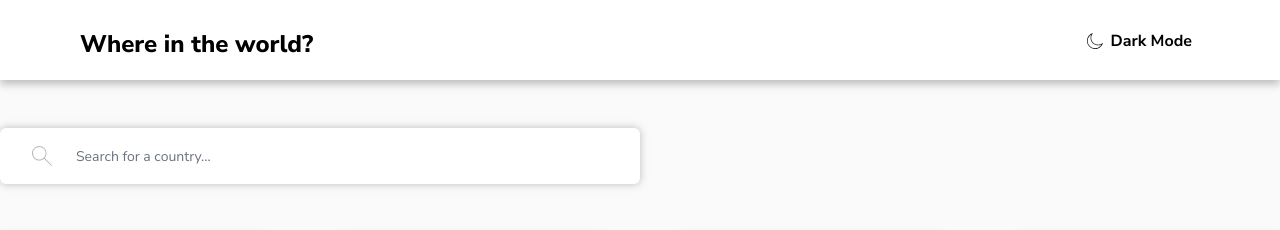
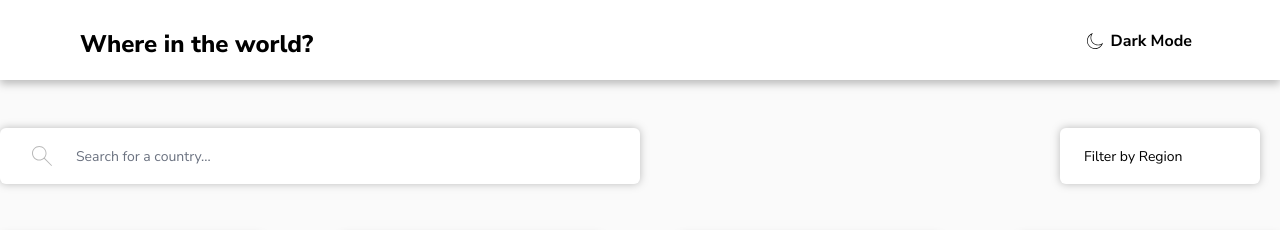
Before and after one commit to DrunkenNeoguri/tossinvest-dp-team-asst-study, a Next.js app in the folder apps/rest-countries/: page / in a window 1280 px wide. Shown: the top 230 px of the page. Built offline with nearby package versions, Linux system fonts and the light colour scheme.

Commit message:
feat: 드롭다운 컴포넌트 추가 및 관련 로직 추가 반영영

```diff
--- a/apps/rest-countries/app/page.tsx
+++ b/apps/rest-countries/app/page.tsx
@@ -1,3 +1,4 @@
+import { Dropdown } from "@/components/dropdown";
 import { RegionCard } from "@/components/region-card";
 import { SearchBar } from "@/components/search-bar";
 import { Country } from "@/type/type";
@@ -10,7 +11,10 @@ export default async function Home() {
 
     return (
       <Fragment>
-        <SearchBar />
+        <div className="w-full flex justify-between my-12">
+          <SearchBar />
+          <Dropdown />
+        </div>
         <div className="grid grid-cols-4 gap-[76px]">
           {countries.map((country) => (
             <RegionCard
--- a/apps/rest-countries/app/search/page.tsx
+++ b/apps/rest-countries/app/search/page.tsx
@@ -3,21 +3,37 @@ import { SearchBar } from "@/components/search-bar";
 import { Country } from "@/type/type";
 import { Fragment } from "react";
 import { ResultNotFountSection } from "./_component/result-not-found-section";
+import { Dropdown } from "@/components/dropdown";
 
 export default async function Search({
   searchParams,
 }: {
-  searchParams: { keyword?: string };
+  searchParams: { keyword?: string; region?: string };
 }) {
   try {
+    const { keyword, region } = await searchParams;
+    const fetchURL = () => {
+      if (keyword && region) {
+        return `keyword=${keyword}+region=${region}`;
+      } else if (keyword) {
+        return `keyword=${keyword}`;
+      } else if (region) {
+        return `region=${region}`;
+      }
+      return "";
+    };
+
     const responseData = await fetch(
-      `http://localhost:3000/api/search?keyword=${searchParams.keyword}`
+      `http://localhost:3000/api/search?${fetchURL()}`
     );
     const countries: Country[] = await responseData.json();
 
     return (
       <Fragment>
-        <SearchBar />
+        <div className="w-full flex justify-between my-12">
+          <SearchBar />
+          <Dropdown />
+        </div>
 
         {countries.length === 0 ? (
           <ResultNotFountSection />
--- a/apps/rest-countries/components/dropdown/index.tsx
+++ b/apps/rest-countries/components/dropdown/index.tsx
@@ -1,31 +1,81 @@
 "use client";
 
 import { Regions } from "@/type/type";
-import { useRouter } from "next/navigation";
-import { ChangeEvent, useEffect, useState } from "react";
+import { useRouter, useSearchParams } from "next/navigation";
+import { useState } from "react";
 
 export function Dropdown() {
-  const [selected, setSelected] = useState<Regions>();
+  const [toggleState, setToggleState] = useState<"open" | "close">("close");
+
   const router = useRouter();
+  const searchParams = useSearchParams();
+  const queryRegion = searchParams.get("region");
 
-  const handleOnChange = (event: ChangeEvent<HTMLSelectElement>) => {
-    setSelected(event.target.value as Regions);
+  const handleOnClickToggleButton = () => {
+    return toggleState === "open"
+      ? setToggleState("close")
+      : setToggleState("open");
   };
 
-  useEffect(() => {
-    router.push(`/search?region=${selected}`);
-  }, [selected]);
+  const handleOnClickRegionButton = (region: Regions) => {
+    // TODO: 차후에 keyword가 있으면 겹쳐서 검사하도록 처리 필요.
+    return router.push(`/search?region=${region}`);
+  };
+
+  const openToggleStyle = toggleState === "open" ? "flex flex-col" : "hidden";
 
   return (
-    <div>
-      <select name="region" value={selected} onChange={handleOnChange}>
-        <option value="select">Filter by Region</option>
-        <option value="Africa">Africa</option>
-        <option value="America">America</option>
-        <option value="Asia">Asia</option>
-        <option value="Europe">Europe</option>
-        <option value="Oceania">Oceania</option>
-      </select>
+    <div className="relative">
+      <button
+        type="button"
+        className="w-[200px] h-14 text-black bg-white drop-shadow-[0_0px_4px_rgba(0,0,0,0.25)] rounded-md px-6 mr-5 appearance-none flex justify-start items-center"
+        onClick={handleOnClickToggleButton}
+      >
+        <span>{queryRegion != null ? queryRegion : "Filter by Region"}</span>
+      </button>
+
+      <div
+        className={
+          "absolute z-10 top-[60px] mt-2 py-3 px-2 w-[200px] border-box bg-white rounded-lg text-left drop-shadow-[0_0px_4px_rgba(0,0,0,0.25)] " +
+          openToggleStyle
+        }
+      >
+        <button
+          type="button"
+          className="w-full py-[6px] px-4 text-black rounded-lg flex justify-start items-center hover:bg-slate-50 ease delay-100"
+          onClick={() => handleOnClickRegionButton("Africa")}
+        >
+          Africa
+        </button>
+        <button
+          type="button"
+          className="w-full py-[6px] px-4 text-black rounded-lg flex justify-start items-center hover:bg-slate-50 ease delay-100"
+          onClick={() => handleOnClickRegionButton("America")}
+        >
+          America
+        </button>
+        <button
+          type="button"
+          className="w-full py-[6px] px-4 text-black rounded-lg flex justify-start items-center hover:bg-slate-50 ease delay-100"
+          onClick={() => handleOnClickRegionButton("Asia")}
+        >
+          Asia
+        </button>
+        <button
+          type="button"
+          className="w-full py-[6px] px-4 text-black rounded-lg flex justify-start items-center hover:bg-slate-50 ease delay-100"
+          onClick={() => handleOnClickRegionButton("Europe")}
+        >
+          Europe
+        </button>
+        <button
+          type="button"
+          className="w-full py-[6px] px-4 text-black rounded-lg flex justify-start items-center hover:bg-slate-50 ease delay-100"
+          onClick={() => handleOnClickRegionButton("Oceania")}
+        >
+          Oceania
+        </button>
+      </div>
     </div>
   );
 }
--- a/apps/rest-countries/components/search-bar/index.tsx
+++ b/apps/rest-countries/components/search-bar/index.tsx
@@ -12,14 +12,15 @@ export function SearchBar() {
 
   const handleOnEnter = (event: KeyboardEvent<HTMLInputElement>) => {
     if (event.key === "Enter") {
+      // TODO: 차후에 region이 있으면 겹쳐서 검사하도록 처리 필요.
       router.push(`/search?keyword=${searchKeyword}`);
     }
   };
 
   return (
-    <div className="relative my-12">
+    <div className="relative">
       <input
-        className=" w-[40rem] h-14 pl-[76px] px-7 py-4 placeholder-gray-500 text-black drop-shadow-[0_0px_4px_rgba(0,0,0,0.25)] rounded-md"
+        className="w-[40rem] h-14 pl-[76px] px-7 py-4 placeholder-gray-500 text-black drop-shadow-[0_0px_4px_rgba(0,0,0,0.25)] rounded-md"
         type="text"
         placeholder="Search for a country..."
         onChange={handleOnChange}
--- a/apps/rest-countries/providers/mode-provider.tsx
+++ b/apps/rest-countries/providers/mode-provider.tsx
@@ -18,7 +18,6 @@ export function ModeProvider({ children }: { children: ReactNode }) {
   const [mode, setMode] = useState<ModeType>("light");
 
   const handleChangeMode = () => {
-    console.log(mode);
     return mode === "light" ? setMode("dark") : setMode("light");
   };
 
```
